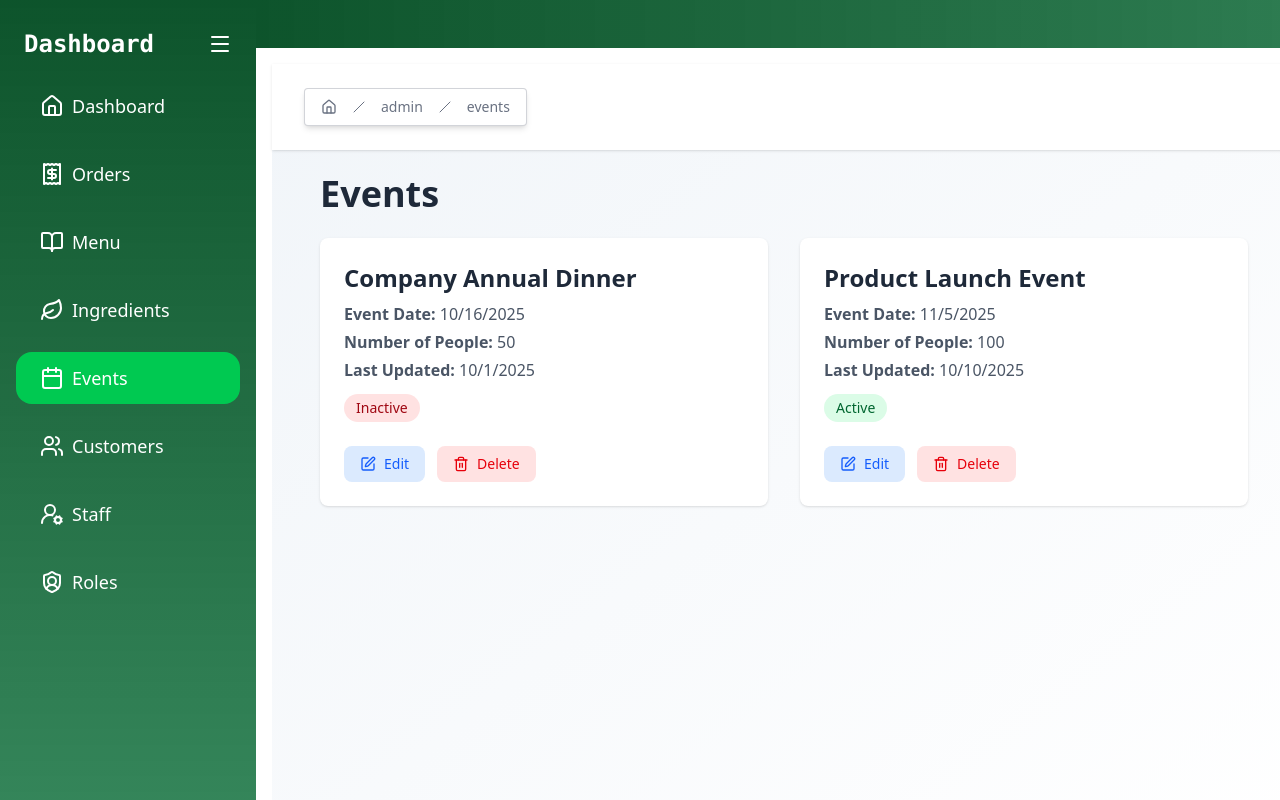
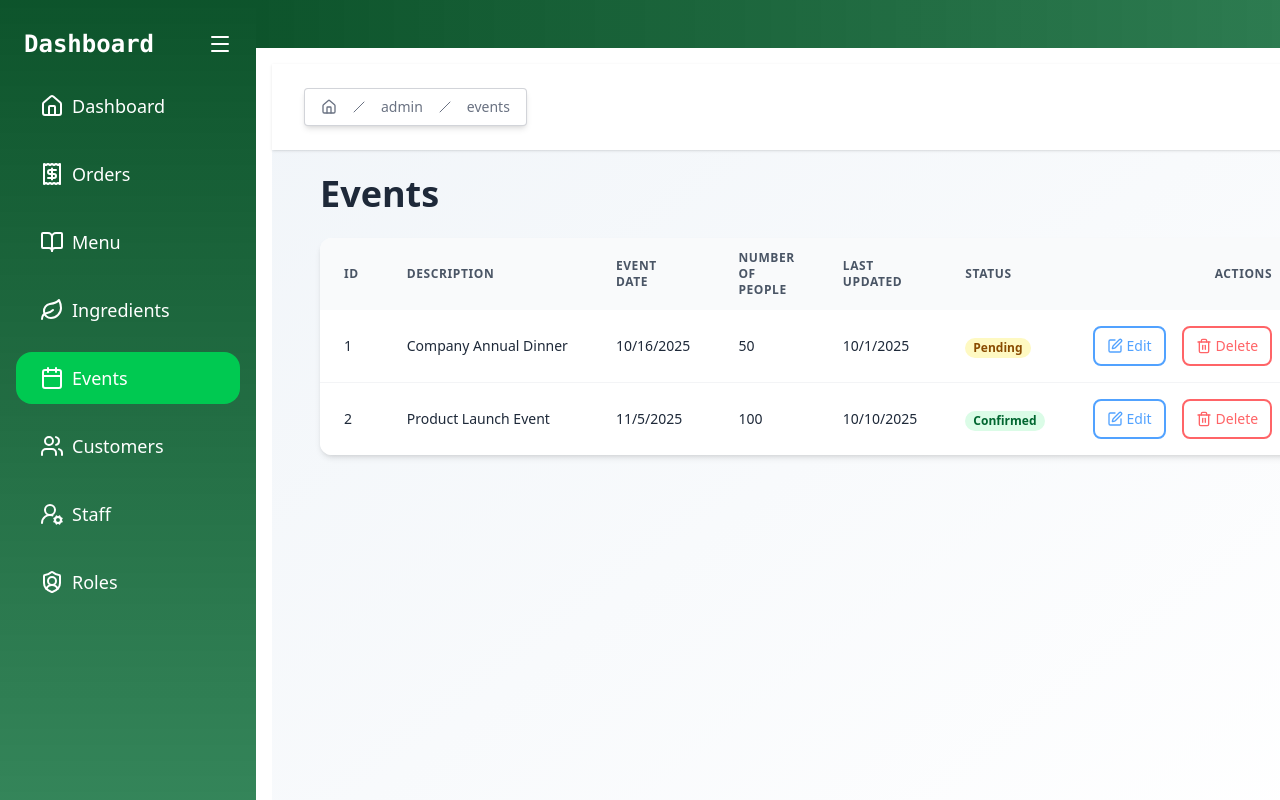
Before and after one commit to Ishan-Kanishka/servizio, a React (Vite) app in the folder client/: page /admin/events in a window 1280 px wide. Built offline with nearby package versions, Linux system fonts and the light colour scheme.

Commit message:
Refactor Events page to display events in a table format; enhance styling and add action buttons for editing and deleting events.

```diff
--- a/client/src/Pages/Dashboard/Pages/Events/Events.jsx
+++ b/client/src/Pages/Dashboard/Pages/Events/Events.jsx
@@ -51,56 +51,82 @@
           ? <div className="w-full h-96 flex flex-col items-center justify-center text-gray-400">
               No events found.
             </div>
-          : <div className="grid grid-cols-1 md:grid-cols-2 gap-8">
+          : <table className="min-w-full bg-white rounded-xl shadow-md overflow-hidden">
+              <thead className="bg-gray-50">
+                <tr>
+                  <th className="px-6 py-3 text-left text-xs font-semibold text-gray-600 uppercase tracking-wider">
+                    ID
+                  </th>
+                  <th className="px-6 py-3 text-left text-xs font-semibold text-gray-600 uppercase tracking-wider">
+                    Description
+                  </th>
+                  <th className="px-6 py-3 text-left text-xs font-semibold text-gray-600 uppercase tracking-wider">
+                    Event Date
+                  </th>
+                  <th className="px-6 py-3 text-left text-xs font-semibold text-gray-600 uppercase tracking-wider">
+                    Number of People
+                  </th>
+                  <th className="px-6 py-3 text-left text-xs font-semibold text-gray-600 uppercase tracking-wider">
+                    Last Updated
+                  </th>
+                  <th className="px-6 py-3 text-left text-xs font-semibold text-gray-600 uppercase tracking-wider">
+                    Status
+                  </th>
+                  <th className="px-6 py-3 text-right text-xs font-semibold text-gray-600 uppercase tracking-wider">
+                    Actions
+                  </th>
+                </tr>
+              </thead>
+              <tbody className="bg-white divide-y divide-gray-100">
                 {data.data.map (event => (
-                <div
+                  <tr
                     key={event.eventId}
-                  className="bg-white rounded-lg shadow p-6 flex flex-col justify-between"
+                    className="hover:bg-gray-50 transition"
                   >
-                  <div>
-                    <h2 className="text-2xl font-semibold text-gray-800 mb-2">
+                    <td className="px-6 py-4 whitespace-nowrap text-sm text-gray-800">
+                      {event.eventId}
+                    </td>
+                    <td className="px-6 py-4 whitespace-nowrap text-sm text-gray-800">
                       {event.description}
-                    </h2>
-                    <p className="text-gray-600 mb-1">
-                      <span className="font-semibold">Event Date:</span>{' '}
+                    </td>
+                    <td className="px-6 py-4 whitespace-nowrap text-sm text-gray-800">
                       {new Date (event.eventDate).toLocaleDateString ()}
-                    </p>
-                    <p className="text-gray-600 mb-1">
-                      <span className="font-semibold">Number of People:</span>
-                      {' '}
+                    </td>
+                    <td className="px-6 py-4 whitespace-nowrap text-sm text-gray-800">
                       {event.numOfPeople}
-                    </p>
-                    <p className="text-gray-600 mb-3">
-                      <span className="font-semibold">Last Updated:</span>{' '}
+                    </td>
+                    <td className="px-6 py-4 whitespace-nowrap text-sm text-gray-800">
                       {new Date (event.updatedAt).toLocaleDateString ()}
-                    </p>
-                    <span
-                      className={`inline-block px-3 py-1 rounded-full text-sm font-medium ${event.status ? 'bg-green-100 text-green-800' : 'bg-red-100 text-red-800'}`}
-                    >
-                      {event.status ? 'Active' : 'Inactive'}
+                    </td>
+                    <td className="px-6 py-4 whitespace-nowrap">
+                      {event.status
+                        ? <span className="px-2 inline-flex text-xs leading-5 font-semibold rounded-full bg-green-100 text-green-800">
+                            Confirmed
                           </span>
-                  </div>
-
-                  {/* Action Buttons */}
-                  <div className="mt-6 flex gap-3">
+                        : <span className="px-2 inline-flex text-xs leading-5 font-semibold rounded-full bg-yellow-100 text-yellow-800">
+                            Pending
+                          </span>}
+                    </td>
+                    <td className="px-6 py-4 whitespace-nowrap text-right text-sm font-medium flex justify-end">
                       <button
                         onClick={() => handleEdit (event.eventId)}
-                      className="flex items-center gap-2 px-4 py-2 bg-blue-100 text-blue-600 hover:bg-blue-200 text-sm font-medium rounded-lg transition duration-200"
+                        className="text-blue-400 hover:text-white hover:bg-blue-400 px-3 py-2 border-2 border-blue-400 transition duration-75 rounded-lg mr-4 flex items-center gap-1"
                       >
                         <Edit className="w-4 h-4" />
                         Edit
                       </button>
                       <button
                         onClick={() => handleDelete (event.eventId)}
-                      className="flex items-center gap-2 px-4 py-2 bg-red-100 text-red-600 hover:bg-red-200 text-sm font-medium rounded-lg transition duration-200"
+                        className="text-red-400 hover:text-white hover:bg-red-400 px-3 py-2 border-2 border-red-400 rounded-lg flex items-center gap-1"
                       >
                         <Trash2 className="w-4 h-4" />
                         Delete
                       </button>
-                  </div>
-                </div>
+                    </td>
+                  </tr>
                 ))}
-            </div>}
+              </tbody>
+            </table>}
       </div>
     </div>
   );
```
Lines whose indentation alone changed are shown as unchanged.
